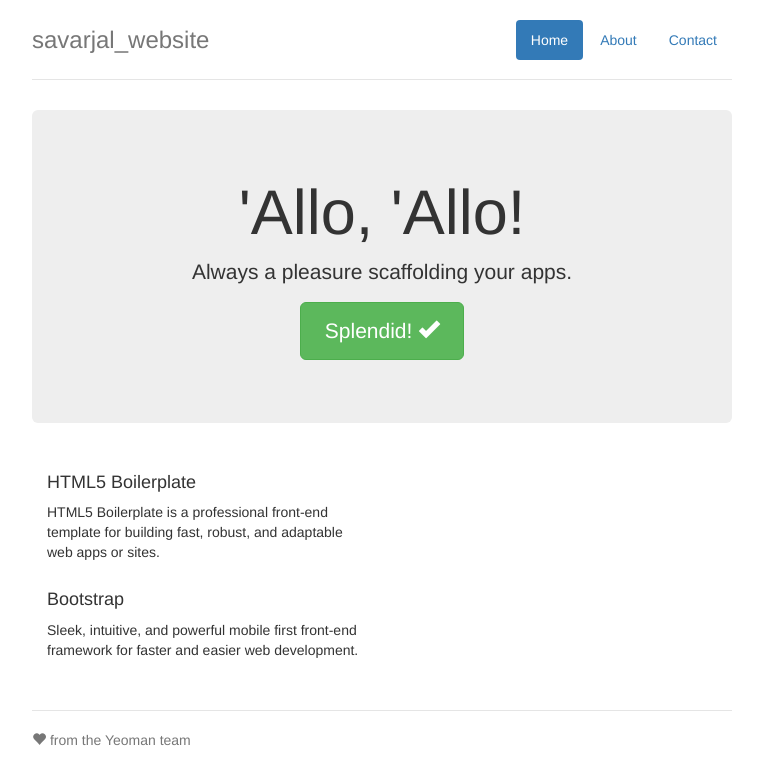
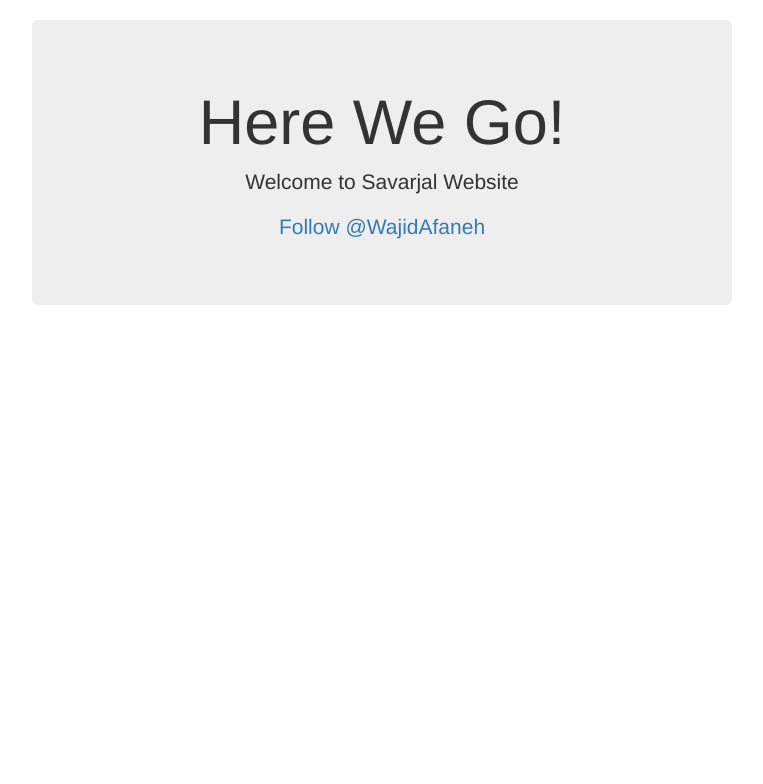
Before and after one commit to afaneh262/savarjal-website, a website: page app/index.html in a window 1280 px wide. Shown: the whole page, without its empty margins (258-1021 px from the left). Drawn offline with nearby package versions, Linux system fonts and the light colour scheme; files that its build step writes are made by us from their sources.

Commit message:
modified website

```diff
--- a/app/index.html
+++ b/app/index.html
@@ -23,37 +23,19 @@
 
 
     <div class="container">
-      <div class="header">
-        <ul class="nav nav-pills pull-right">
-          <li class="active"><a href="#">Home</a></li>
-          <li><a href="#">About</a></li>
-          <li><a href="#">Contact</a></li>
-        </ul>
-        <h3 class="text-muted">savarjal_website</h3>
-      </div>
 
       <div class="jumbotron">
-        <h1>'Allo, 'Allo!</h1>
-        <p class="lead">Always a pleasure scaffolding your apps.</p>
-        <p><a class="btn btn-lg btn-success" href="#">Splendid! <span class="glyphicon glyphicon-ok"></span></a></p>
-      </div>
-
-      <div class="row marketing">
-        <div class="col-lg-6">
-          <h4>HTML5 Boilerplate</h4>
-          <p>HTML5 Boilerplate is a professional front-end template for building fast, robust, and adaptable web apps or sites.</p>
-
-
-
-          <h4>Bootstrap</h4>
-          <p>Sleek, intuitive, and powerful mobile first front-end framework for faster and easier web development.</p>
-
-
-        </div>
-      </div>
-
-      <div class="footer">
-        <p><span class="glyphicon glyphicon-heart"></span> from the Yeoman team</p>
+        <h1>Here We Go!</h1>
+        <p class="lead">Welcome to Savarjal Website</p>
+        <p>
+          <a class="twitter-follow-button"
+  href="https://twitter.com/WajidAfaneh"
+  data-show-count="false"
+  data-lang="en">
+Follow @WajidAfaneh
+</a>
+<script>window.twttr=(function(d,s,id){var js,fjs=d.getElementsByTagName(s)[0],t=window.twttr||{};if(d.getElementById(id))return t;js=d.createElement(s);js.id=id;js.src="https://platform.twitter.com/widgets.js";fjs.parentNode.insertBefore(js,fjs);t._e=[];t.ready=function(f){t._e.push(f);};return t;}(document,"script","twitter-wjs"));</script>
+        </p>
       </div>
 
     </div>
@@ -72,7 +54,7 @@
       e=o.createElement(i);r=o.getElementsByTagName(i)[0];
       e.src='//www.google-analytics.com/analytics.js';
       r.parentNode.insertBefore(e,r)}(window,document,'script','ga'));
-      ga('create','UA-XXXXX-X');ga('send','pageview');
+      ga('create','UA-46705970-5');ga('send','pageview');
     </script>
 
         <!-- build:js(.) scripts/plugins.js -->
```
Also changed, not shown: app/favicon.ico.
